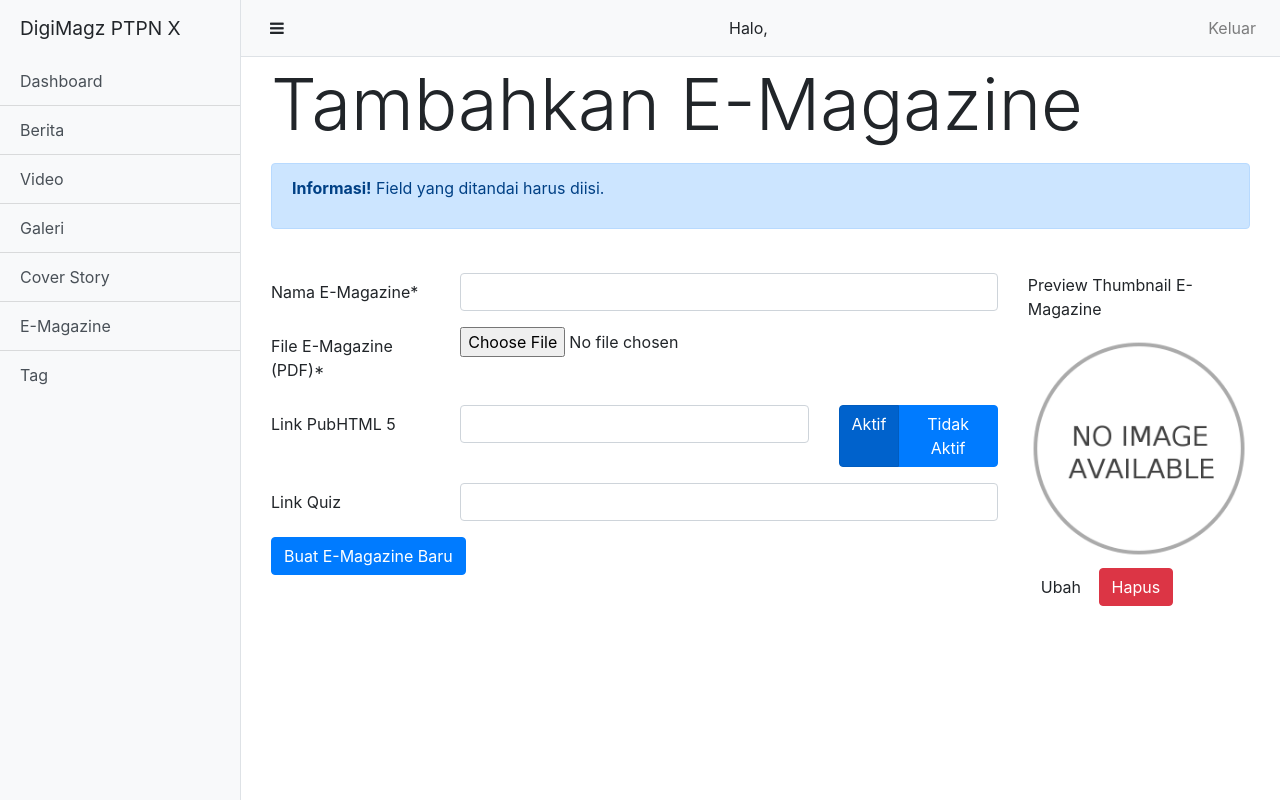
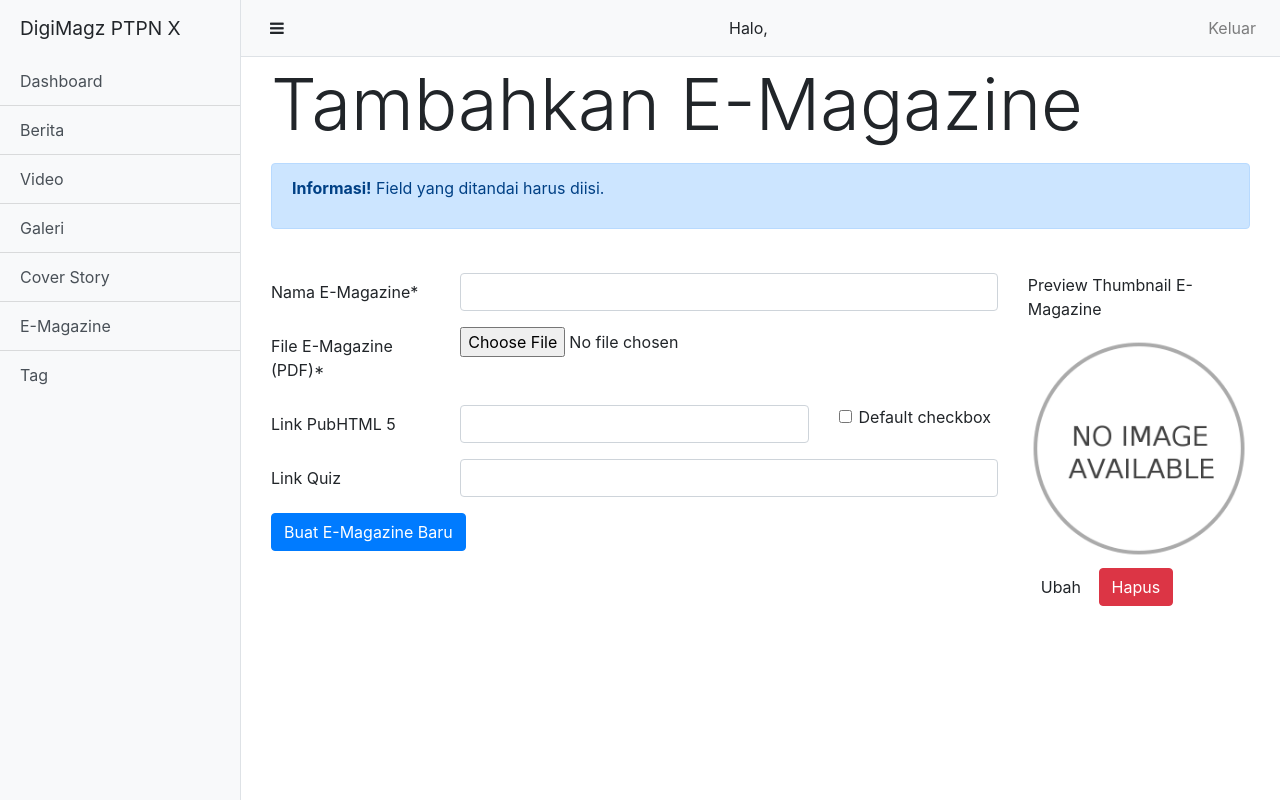
Before and after one commit to bijancot/digidigi, a CodeIgniter app: page /emagz/add in a window 1280 px wide. Run offline with CodeIgniter, Linux system fonts and the light colour scheme; some libraries are stand-ins or nearby versions.

Commit message:
change radio buttom emagz to check

```diff
--- a/application/views/emagz/add_emagz.php
+++ b/application/views/emagz/add_emagz.php
@@ -47,12 +47,10 @@
             <input type="text" id="linkPubHtml5" class="form-control" name="linkPubHtml5">
           </div>
           <div class="col-3">
-            <div class="btn-group btn-group-toggle" data-toggle="buttons">
-              <label class="btn btn-primary active">
-                <input type="radio" value="true" name="isPubActive" id="option2" autocomplete="off" checked> Aktif
-              </label>
-              <label class="btn btn-primary">
-                <input type="radio" value="false" name="isPubActive" id="option3" autocomplete="off"> Tidak Aktif
+            <div class="form-check">
+              <input class="form-check-input" type="checkbox" name="isPubActive" id="">
+              <label class="form-check-label" for="defaultCheck1">
+                Default checkbox
               </label>
             </div>
           </div>
```
Also changed, not shown: application/views/emagz/edit_emagz.php (+4 -6 lines).
